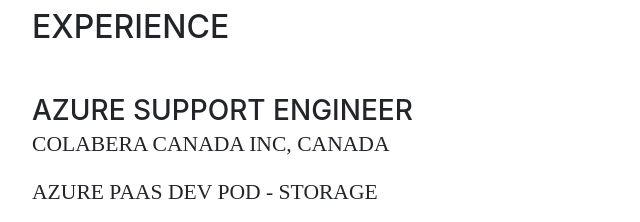
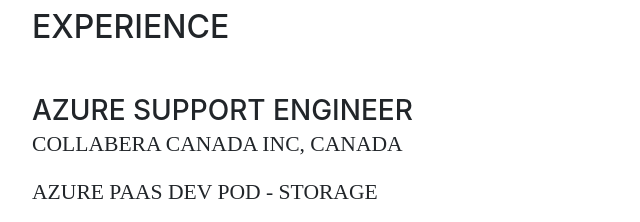
Before and after one commit to codekillr/portfolio, a website with bundled scripts: page index.html in a window 1280 px wide. Shown: the part 840-1062 px from the top of the page, 288-928 px from the left. Built offline with nearby package versions, Linux system fonts and the light colour scheme; a web font is replaced by a local one.

Commit message:
Update index.html

```diff
--- a/index.html
+++ b/index.html
@@ -116,7 +116,7 @@
           <div class="resume-item d-flex flex-column flex-md-row mb-5">
             <div class="resume-content mr-auto">
               <h3 class="mb-0">Azure Support Engineer</h3>
-              <div class="subheading mb-3">Colabera Canada Inc, Canada</div>
+              <div class="subheading mb-3">Collabera Canada Inc, Canada</div>
               <div class="subheading mb-3">Azure PaaS Dev Pod - Storage</div>
               <p>Analyze customers’ Azure problems and develop solutions to meet their needs. Take responsibility to see that technical issues are resolved, which will involve problem solving, debugging, troubleshooting, correcting code. Communicate technically complex information with Microsoft’s developer customers via email, telephone, and electronic services.</p>
             </div>
```
